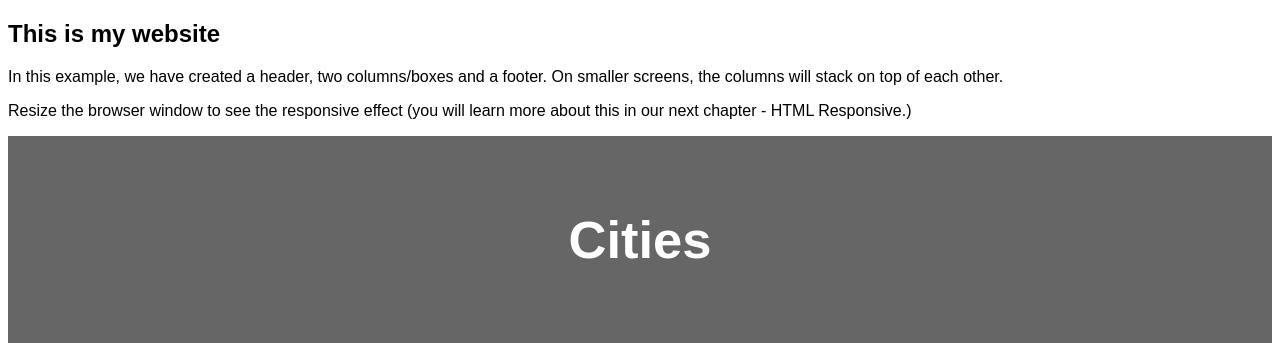
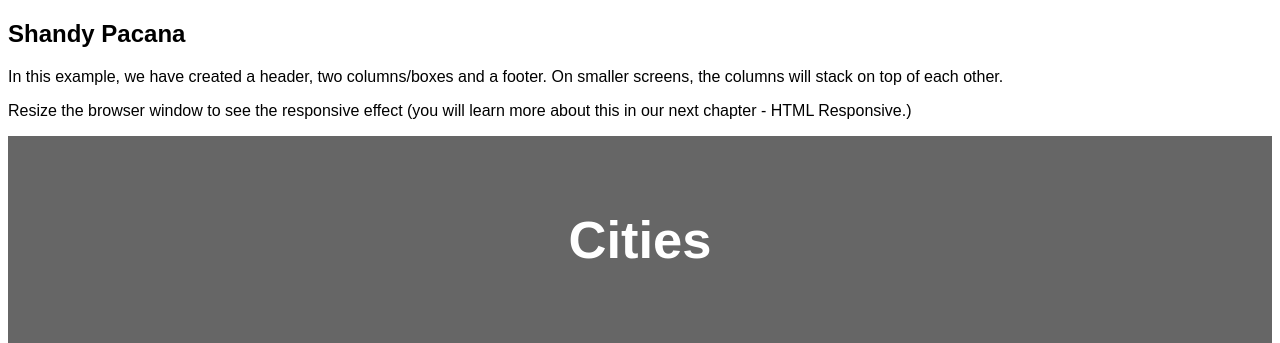
Before and after one commit to JeremiahSimo/ITE400_Section03, a PHP site: page /home.php in a window 1280 px wide. Shown: the top 343 px of the page. Run offline with PHP 8.4, Linux system fonts and the light colour scheme.

Commit message:
nara sir

```diff
--- a/home.php
+++ b/home.php
@@ -71,7 +71,7 @@ footer {
 </head>
 <body>
 
-<h2>This is my website</h2>
+<h2>Shandy Pacana</h2>
 <p>In this example, we have created a header, two columns/boxes and a footer. On smaller screens, the columns will stack on top of each other.</p>
 <p>Resize the browser window to see the responsive effect (you will learn more about this in our next chapter - HTML Responsive.)</p>
 
```
